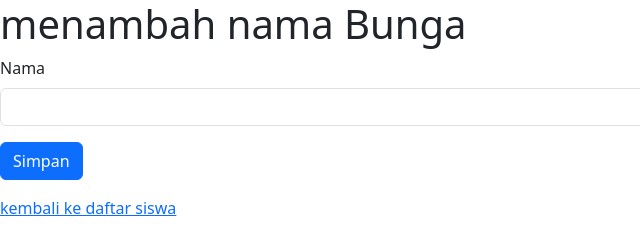
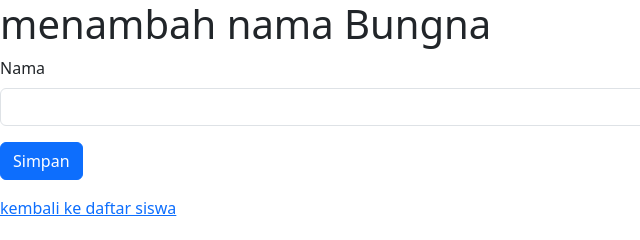
Before and after one commit to Bunge888/Latihan, a plain HTML site: page formulirtambah.html in a window 1280 px wide. Shown: the full height of the page, 0-640 px from the left. Drawn offline with nearby package versions, Linux system fonts and the light colour scheme.

Commit message:
update formulirtambah.html

```diff
--- a/formulirtambah.html
+++ b/formulirtambah.html
@@ -13,7 +13,7 @@
 </head>
 
 <body>
-  <h1>menambah nama Bunga</h1>
+  <h1>menambah nama Bungna</h1>
 
   <form class="mb-3">
     <div class="mb-3">
```
